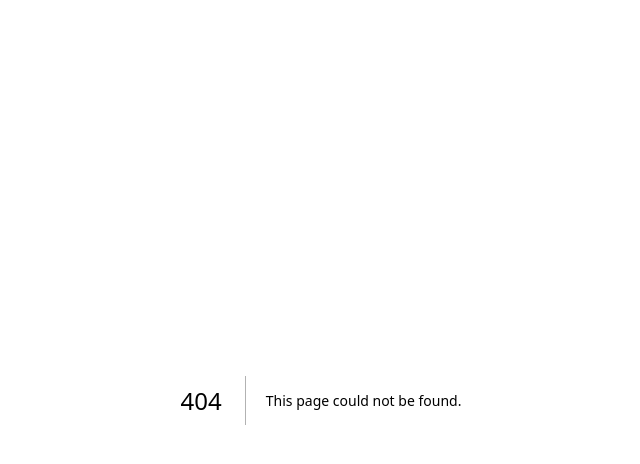
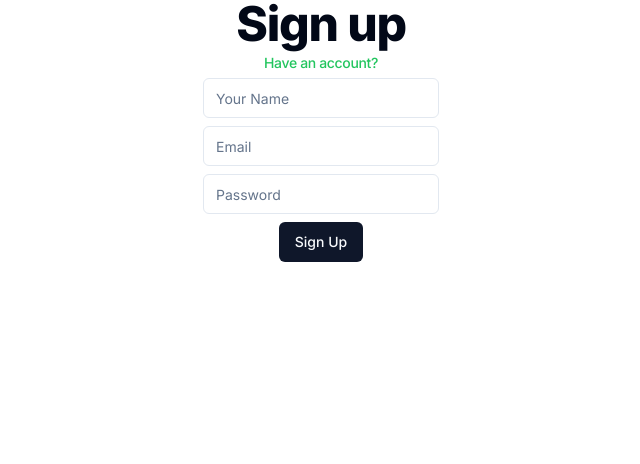
Before and after one commit to parkoon/nextjs-app-structure, a Next.js app: page /register in a window 1280 px wide. Before the commit this address had no page. Shown: the top 464 px of the page, without its empty margins (319-959 px from the left). Built offline with nearby package versions, Linux system fonts and the light colour scheme.

Commit message:
feat: register page

```diff
--- /dev/null
+++ b/src/app/register/page.tsx
@@ -0,0 +1,7 @@
+import { SignUpForm } from "@/feature/user/ui/SignUpForm/ui";
+
+const RegisterPage = () => {
+  return <SignUpForm />;
+};
+
+export default RegisterPage;
--- a/src/feature/user/LoginForm/schema.ts
+++ /dev/null
@@ -1 +0,0 @@
-// zod
--- a/src/feature/user/LoginForm/ui.tsx
+++ /dev/null
@@ -1,7 +0,0 @@
-import React from "react";
-
-const LoginForm = () => {
-  return <div>LoginForm</div>;
-};
-
-export default LoginForm;
--- /dev/null
+++ b/src/feature/user/api/service.ts
@@ -0,0 +1,17 @@
+import { realWorldHttp } from "@/shared/http";
+import { UserService } from "./types";
+import { UserScheme, userScheme } from "../model/scheme";
+
+const ENDPOINT = "/api/users";
+export const userService: UserService = {
+  postUsers: async (query) => {
+    const res = await realWorldHttp(ENDPOINT, {
+      method: "post",
+      body: { user: query?.user },
+      headers: {
+        "Content-Type": "application/json",
+      },
+    });
+    return res.json();
+  },
+};
--- /dev/null
+++ b/src/feature/user/api/types.ts
@@ -0,0 +1,7 @@
+import {
+  SignUpFormScheme,
+} from "../model/scheme";
+
+export type UserService = {
+  postUsers: (body?: { user: SignUpFormScheme }) => any;
+};
--- /dev/null
+++ b/src/feature/user/model/scheme.ts
@@ -0,0 +1,9 @@
+import { z } from "zod";
+
+export const signUpFormScheme = z.object({
+  username: z.string().min(5),
+  email: z.string().email(),
+  password: z.string().min(8),
+});
+
+export type SignUpFormScheme = z.infer<typeof signUpFormScheme>;
--- /dev/null
+++ b/src/feature/user/ui/SignUpForm/action.ts
@@ -0,0 +1,50 @@
+"use server";
+
+import { userService } from "../../api/service";
+import { cookies } from "next/headers";
+import { cookieKey } from "@/shared/config";
+import { signUpFormScheme } from "../../model/scheme";
+
+type SignUpFormSuccessState = {
+  isSuccess: true;
+  data: any;
+};
+
+type SignUpFormFailState = {
+  isSuccess: false;
+  reason?: string;
+};
+
+export type SignUpFormState = SignUpFormSuccessState | SignUpFormFailState;
+
+export const signUpFormAction = async (
+  prevState: SignUpFormState,
+  formData: FormData
+): Promise<SignUpFormState> => {
+  const validatedFields = signUpFormScheme.safeParse({
+    username: formData.get("username"),
+    email: formData.get("email"),
+    password: formData.get("password"),
+  });
+
+  if (validatedFields.success) {
+    try {
+      const response = await userService.postUsers({
+        user: validatedFields.data,
+      });
+      const { user } = response;
+      const { token, ...userWithoutToken } = user;
+      cookies().set(cookieKey.token, token);
+
+      return {
+        isSuccess: true,
+        data: { ...response, user: { ...userWithoutToken } },
+      };
+    } catch (e) {
+      console.log(e);
+      return { isSuccess: false, reason: "fail" };
+    }
+  } else {
+    return { isSuccess: false, reason: "parse Error" };
+  }
+};
--- /dev/null
+++ b/src/feature/user/ui/SignUpForm/ui.tsx
@@ -0,0 +1,82 @@
+"use client";
+import { zodResolver } from "@hookform/resolvers/zod";
+import { Form, FormControl, FormField, FormItem } from "@/shared/ui/form";
+import Typography from "@/shared/ui/typography";
+import { useForm } from "react-hook-form";
+import { Input } from "@/shared/ui/input";
+import { Button } from "@/shared/ui/button";
+import { SignUpFormState, signUpFormAction } from "./action";
+import { useFormState } from "react-dom";
+import { SignUpFormScheme, signUpFormScheme } from "../../model/scheme";
+import { useRouter } from "next/navigation";
+import { useEffect } from "react";
+
+const initialState: SignUpFormState = {
+  isSuccess: false,
+};
+export const SignUpForm = () => {
+  const form = useForm<SignUpFormScheme>({
+    resolver: zodResolver(signUpFormScheme),
+  });
+  const [state, formAction] = useFormState(signUpFormAction, initialState);
+  const router = useRouter();
+
+  useEffect(() => {
+    if (state.isSuccess) {
+      router.replace("/");
+    }
+  }, [router, state.isSuccess]);
+
+  return (
+    <div className="flex flex-col gap-2">
+      <div className="flex flex-col gap-2 items-center">
+        <Typography>Sign up</Typography>
+        <Typography affects="small" className="text-green-500">
+          Have an account?
+        </Typography>
+      </div>
+
+      <Form {...form}>
+        <form action={formAction} className="flex flex-col gap-2 items-center">
+          <FormField
+            defaultValue=""
+            control={form.control}
+            name="username"
+            render={({ field }) => (
+              <FormItem>
+                <FormControl>
+                  <Input placeholder="Your Name" {...field} />
+                </FormControl>
+              </FormItem>
+            )}
+          />
+          <FormField
+            defaultValue=""
+            control={form.control}
+            name="email"
+            render={({ field }) => (
+              <FormItem>
+                <FormControl>
+                  <Input placeholder="Email" type="email" {...field} />
+                </FormControl>
+              </FormItem>
+            )}
+          />
+          <FormField
+            defaultValue=""
+            control={form.control}
+            name="password"
+            render={({ field }) => (
+              <FormItem>
+                <FormControl>
+                  <Input placeholder="Password" type="password" {...field} />
+                </FormControl>
+              </FormItem>
+            )}
+          />
+          <Button type="submit">Sign Up</Button>
+        </form>
+      </Form>
+    </div>
+  );
+};
```
